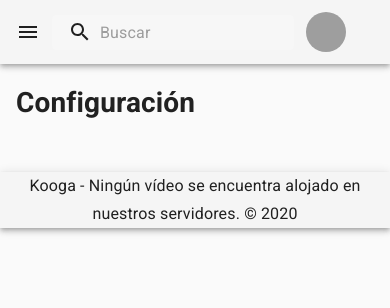
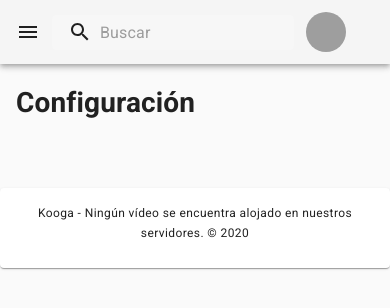
Before and after one commit to Soumraked/Series-React-Project, a React (Create React App) app: page /configuracion in a window 390 px wide. Shown: the top 308 px of the page. Built offline with nearby package versions, Linux system fonts and the light colour scheme; grey boxes are pictures that could not be loaded.

Commit message:
Responsive footer, cards and pagination

```diff
--- a/src/components/Footer.jsx
+++ b/src/components/Footer.jsx
@@ -1,41 +1,39 @@
 import React from "react";
 
 import Container from "@material-ui/core/Container";
-import AppBar from "@material-ui/core/AppBar";
-import Toolbar from "@material-ui/core/Toolbar";
 import Typography from "@material-ui/core/Typography";
-import makeStyles from "@material-ui/core/styles/makeStyles";
+import Card from "@material-ui/core/Card";
+import CardContent from "@material-ui/core/CardContent";
+import withWidth from "@material-ui/core/withWidth";
 
-const useStyles = makeStyles((theme) => ({
-  root: {
-    flexGrow: 1,
-    paddingTop: 30,
-    position: "static",
-    bottom: 0,
-  },
-  typo: {
-    textAlign: "center",
-    flexGrow: 1,
-  },
-}));
-
-function WithTheme() {
-  const classes = useStyles();
-
+function WithTheme(props) {
   return (
-    <div className={classes.root}>
-      <AppBar position="static" color="default">
-        <Container maxWidth="lg" disableGutters>
-          <Toolbar>
-            <Typography className={classes.typo} variant="subtitle1">
+    <div style={{ position: "relative", minHeight: "15vh" }}>
+      <Card
+        style={{
+          //absolute
+          //fixed
+          position: "absolute",
+          bottom: 0,
+          width: "100%",
+          height: "auto",
+        }}
+      >
+        <CardContent>
+          <Container maxWidth="lg" disableGutters>
+            <Typography
+              style={{ textAlign: "center" }}
+              variant={props.width === "xs" ? "caption" : "subtitle1"}
+              component="div"
+            >
               Kooga - Ningún vídeo se encuentra alojado en nuestros servidores.
               © 2020
             </Typography>
-          </Toolbar>
-        </Container>
-      </AppBar>
+          </Container>
+        </CardContent>
+      </Card>
     </div>
   );
 }
 
-export default WithTheme;
+export default withWidth()(WithTheme);
--- a/src/components/Series.jsx
+++ b/src/components/Series.jsx
@@ -82,9 +82,18 @@ function Series(props) {
             style={{ display: "inline-block" }}
             count={Math.ceil(series.length / max)}
             variant="outlined"
-            color="primary"
+            color="secondary"
             page={page}
             onChange={handleChange}
+            siblingCount={
+              props.width === "xs"
+                ? 0
+                : props.width === "sm"
+                ? 3
+                : props.width === "md"
+                ? 6
+                : 12
+            }
           />
         </div>
       </Fragment>
--- a/src/components/Series/CardSerie.jsx
+++ b/src/components/Series/CardSerie.jsx
@@ -40,12 +40,15 @@ const useStyles = makeStyles((theme) => ({
 
 function ImgMediaCard(props) {
   const classes = useStyles();
-  const title = props.name + " - " + props.num;
 
   return (
     <Card className={classes.root}>
       <CardActionArea>
-        <CardMedia className={classes.media} image={props.img} title={title} />
+        <CardMedia
+          className={classes.media}
+          image={props.img}
+          title={props.name}
+        />
         <Chip
           className={classes.number}
           color="secondary"
```
